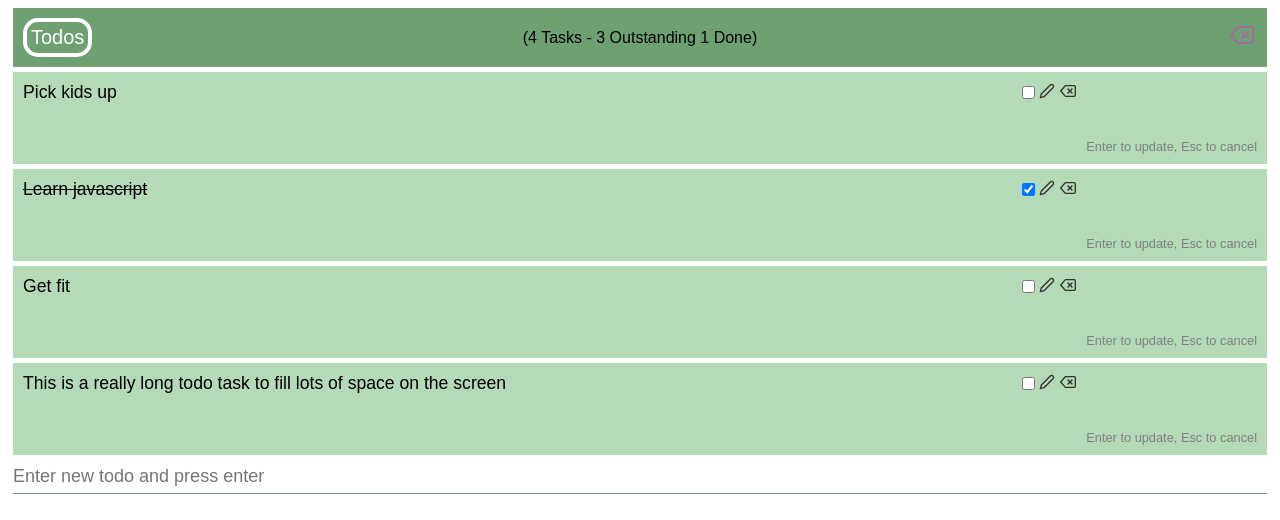
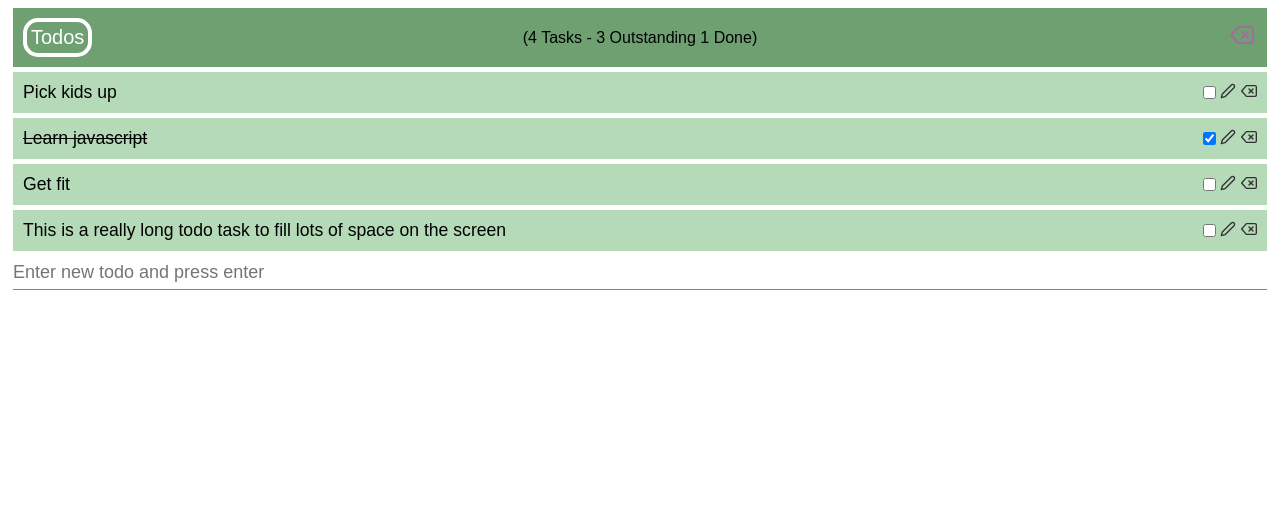
Before and after one commit to danashurst/react-todo-kata, a React (Create React App) app: page / in a window 1280 px wide. Shown: the top 520 px of the page. Built offline with nearby package versions, Linux system fonts and the light colour scheme.

Commit message:
Inline editing

```diff
--- a/src/components/EditTodo.js
+++ b/src/components/EditTodo.js
@@ -21,7 +21,7 @@ const EditTodo = ({ task, onEdit }) => {
     return (
         <div className="edit-container">
             <div className="edit-description"><input type="text" value={editDescription} onKeyDown={keyDown} onChange={updateDescription} autoFocus /></div>
-            {/* <div className="edit-instructions">Enter to update, Esc to cancel</div> */}
+            <div className="edit-instructions">Enter to update, Esc to cancel</div>
         </div>
     );
 };
--- a/src/components/TodoTask.js
+++ b/src/components/TodoTask.js
@@ -18,9 +18,9 @@ const TodoTask = ({ task, onEdit, onDelete, onToggleDone }) => {
 
     if (editDescription == null) { return; }
 
-    task.description = editDescription;
+    task.description = editDescription;   // todo: dispatch only needs task now ?
 
-    onEdit(task)
+    onEdit(task, editDescription);
   }
 
   return (
@@ -31,7 +31,6 @@ const TodoTask = ({ task, onEdit, onDelete, onToggleDone }) => {
         : (<div className="desc" style={{ textDecoration: task.done ? "line-through" : "" }}>{task.description} </div>)
       }
 
-      <div className="edit-instructions">Enter to update, Esc to cancel</div>
       <div className="done"><input type="checkbox" checked={task.done} onChange={() => onToggleDone(task)} /></div>
       <div className="edit"><FiEdit2 onClick={() => onEditTask()} /></div>
       <div className="delete"><FiDelete onClick={() => onDelete(task)} /></div>
--- a/src/components/editTodo.scss
+++ b/src/components/editTodo.scss
@@ -4,12 +4,12 @@
     display: grid;
 }
 
-// .edit-instructions {
-//     font-size: .8em;
-//     color: grey;
-//     padding: 0;
-//     margin-top: 6px;
-// }
+.edit-instructions {
+    font-size: .8em;
+    color: grey;
+    padding: 0;
+    margin-top: 6px;
+}
 
 // desktop
 // @media screen and (min-width: $width-split) {
--- a/src/components/todoTask.scss
+++ b/src/components/todoTask.scss
@@ -14,7 +14,7 @@
     align-items: flex-start;
     grid-template-areas:
         "desc desc desc desc"
-        "edit-instructions done edit delete";
+        ". done edit delete";
 
     &:hover {
         background-color: darken($todo-task-color, 15);
@@ -56,11 +56,3 @@
     grid-area: delete;
     color: $todo-action-color;
 }
-
-.edit-instructions {
-    grid-area: edit-instructions;
-    font-size: .8em;
-    color: grey;
-    padding: 0;
-    margin-top: 6px;
-}
```
